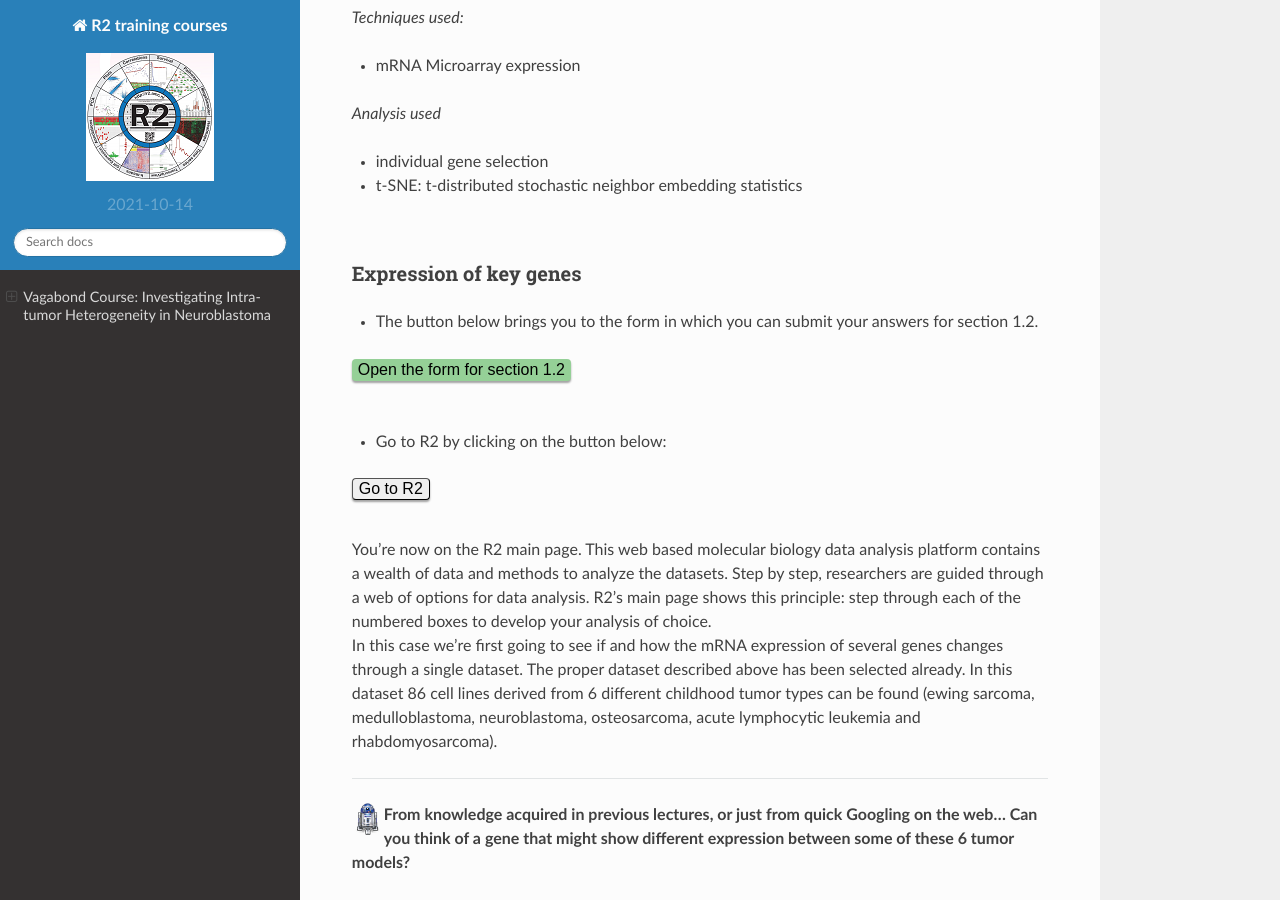
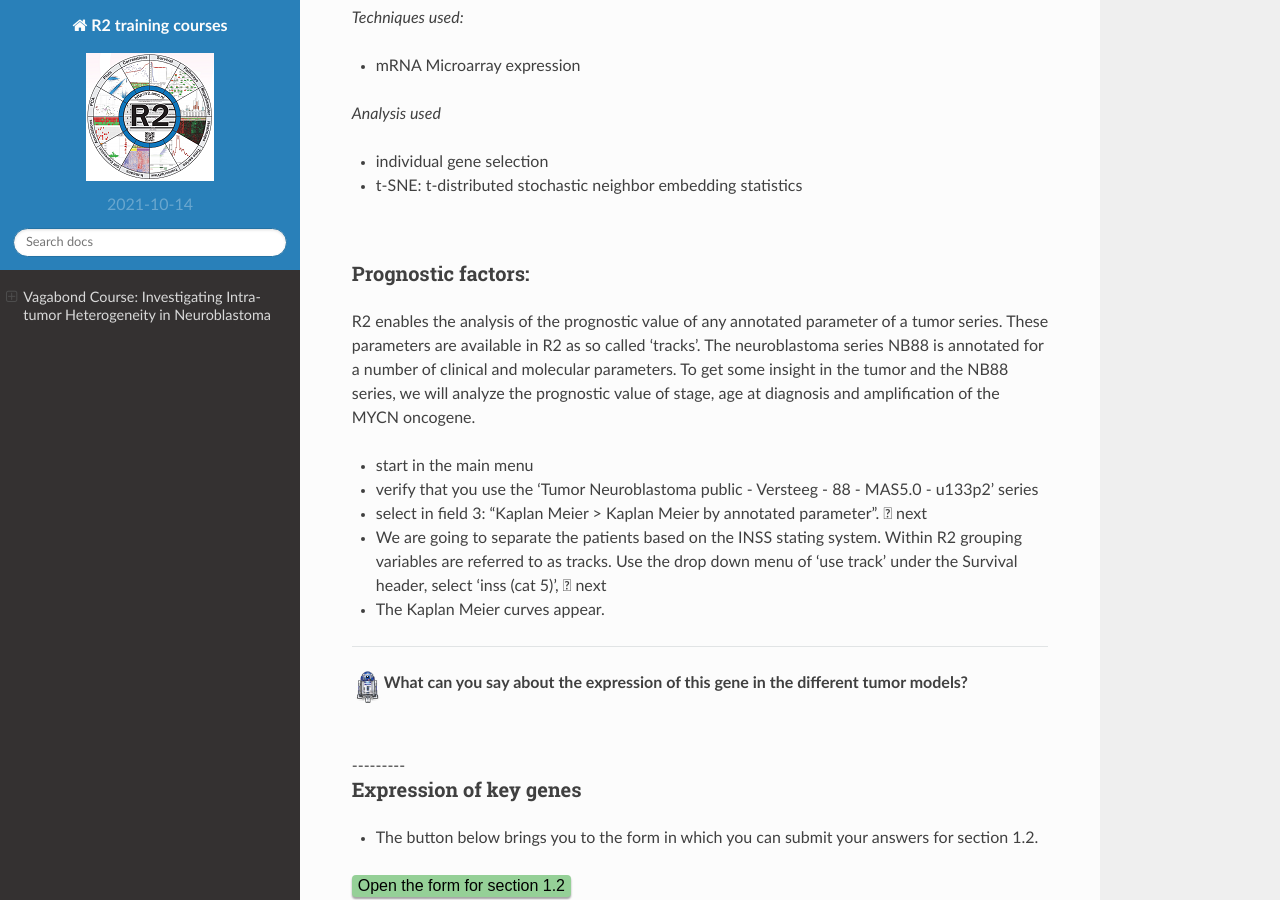
Before and after one commit to antronerds/r2-training-courses, a Sphinx documentation site: the page built from docs/VAGABOND_interim_course_R2.md, in a window 1280 px wide and 900 px high, scrolled down 2262 px. Built offline with Sphinx 7.4.7 and the Read the Docs theme 2.0.0, drawn with Linux system fonts in a browser that asks for light colours; pages that are not in the unit, such as notebooks, are missing from menus.

Commit message:
Added a page for the Vagabond course, with text of the R2 student course

```diff
--- a/docs/VAGABOND_interim_course_R2.md
+++ b/docs/VAGABOND_interim_course_R2.md
@@ -54,6 +54,23 @@ For a start we'll investigate established childhood tumor cell lines, including
 
 <br>
 <br>
+
+##### Prognostic factors:
+
+R2 enables the analysis of the prognostic value of any annotated parameter of a tumor series. These parameters are available in R2 as so called ‘tracks’. The neuroblastoma series NB88 is annotated for a number of clinical and molecular parameters. To get some insight in the tumor and the NB88 series, we will analyze the prognostic value of stage, age at diagnosis and amplification of the MYCN oncogene.
+- start in the main menu
+- verify that you use the ‘Tumor Neuroblastoma public - Versteeg - 88 - MAS5.0 - u133p2’ series
+- select in field 3: "Kaplan Meier > Kaplan Meier by annotated parameter".  next
+- We are going to separate the patients based on the INSS stating system. Within R2 grouping variables are referred to as tracks. Use the drop down menu of ‘use track’ under the Survival header, select ‘inss (cat 5)’,  next
+- The Kaplan Meier curves appear.
+
+---------
+
+  ![](_static/images/R2d2_logo.png)**What can you say about the expression of this gene in the different tumor models?**
+
+<br>
+<br>
+---------
 
 ##### Expression of key genes
 * The button below brings you to the form in which you can submit your answers for section 1.2.
```
